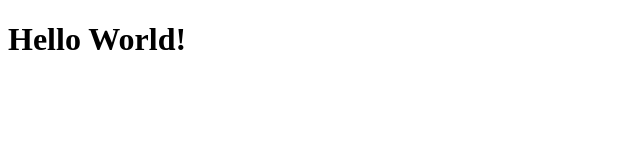
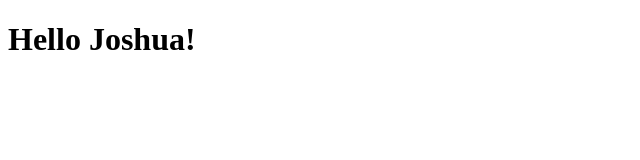
Before and after one commit to kurolayefa092-eng/working, a plain HTML site: page index.html in a window 1280 px wide. Shown: the full height of the page, 0-640 px from the left. Drawn offline with Linux system fonts and the light colour scheme.

Commit message:
i changed the index.html file

```diff
--- a/index.html
+++ b/index.html
@@ -4,6 +4,6 @@
     <title>My Site</title>
 </head>
 <body>
-    <h1>Hello World!</h1>
+    <h1>Hello Joshua!</h1>
 </body>
 </html>
```
